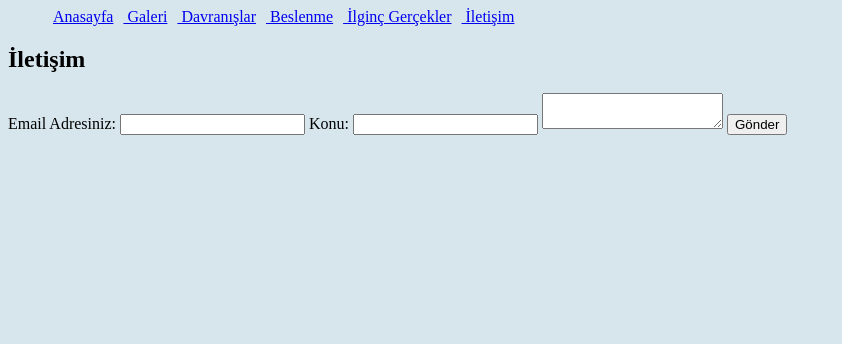
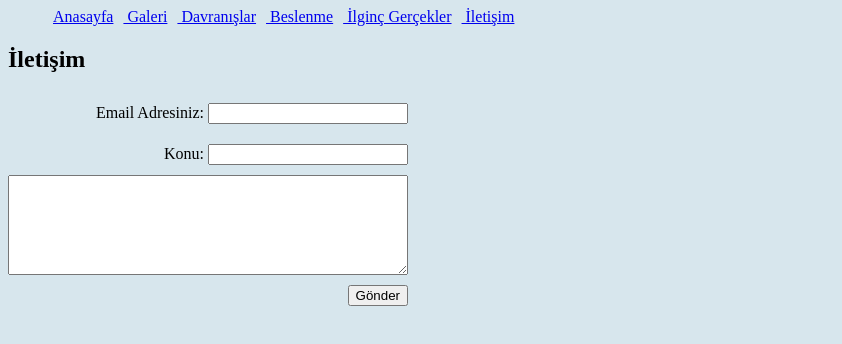
Before and after one commit to fffbbb/scrum-repo, a plain HTML site: page iletisim.html in a window 1280 px wide. Shown: the whole page, without its empty margins (0-842 px from the left). Drawn offline with Linux system fonts and the light colour scheme.

Commit message:
sprint-3

```diff
--- a/iletisim.html
+++ b/iletisim.html
@@ -25,29 +25,48 @@
         <input type="hidden" name="utf8" value="✓">
 
 
-        <div>
+        <div class='frm'>
 
 
             <label>
                 Email Adresiniz:
-                <input type="email" name="email" />
+                <input type="email" id='email' name="email" />
 
             </label>
 
             <label>
                 Konu:
-                <input type="text" name="subject" />
+                <input type="text" id='subject' name="subject" />
 
             </label>
 
-            <textarea name="message"></textarea>
+            <textarea id='message' name="message"></textarea>
 
-            <button type="submit">Gönder</button>
+            <button id='submitBtn' type="submit">Gönder</button>
 
         </div>
 
     </form>
+    <script type="text/javascript">
+        $('#submitBtn').click(function (e) {
 
+            if (!$('#subject').val().length) {
+                alert('Konu giriniz.');
+                e.preventDefault();
+                e.stopPropagation();
+                return;
+            }
+
+
+            if (!validateEmail($('#email').val())) {
+                alert('Geçerli bir email adresi giriniz.');
+                e.preventDefault();
+                e.stopPropagation();
+                return;
+            }
+
+        });
+    </script>
 
 </body>
 
--- a/site.css
+++ b/site.css
@@ -9,25 +9,53 @@
 
 body {
     background-color: #d7e6ed;
-
 }
 
-.cols{
- display: block;
+.cols {
+    display: block;
 }
 
-.col40{
+.col40 {
     float: left;
     width: 75%;
 }
 
-.col60{
+.col60 {
     float: left;
     width: 25%
 }
 
-
-.footer{
+.footer {
     float: none;
     display: block;
 }
+
+.frm {
+    text-align: right;
+    max-width: 400px;
+    width: 100%;
+}
+
+
+.frm,
+textarea {
+    max-width: 400px;
+    width: 100%;
+    min-height: 100px;
+}
+
+
+
+.frm > label,
+.frm>textarea {
+    display: block;
+    padding: 10px 0;
+}
+
+.frm > button{
+ margin: 10px  0;
+}
+
+input{
+    min-width: 200px;
+}
--- a/site.js
+++ b/site.js
@@ -38,3 +38,9 @@ $(function () {
 
 
 });
+
+
+function validateEmail(email) {
+    var re = /^([\w-]+(?:\.[\w-]+)*)@((?:[\w-]+\.)*\w[\w-]{0,66})\.([a-z]{2,6}(?:\.[a-z]{2})?)$/i;
+    return re.test(email);
+}
```
